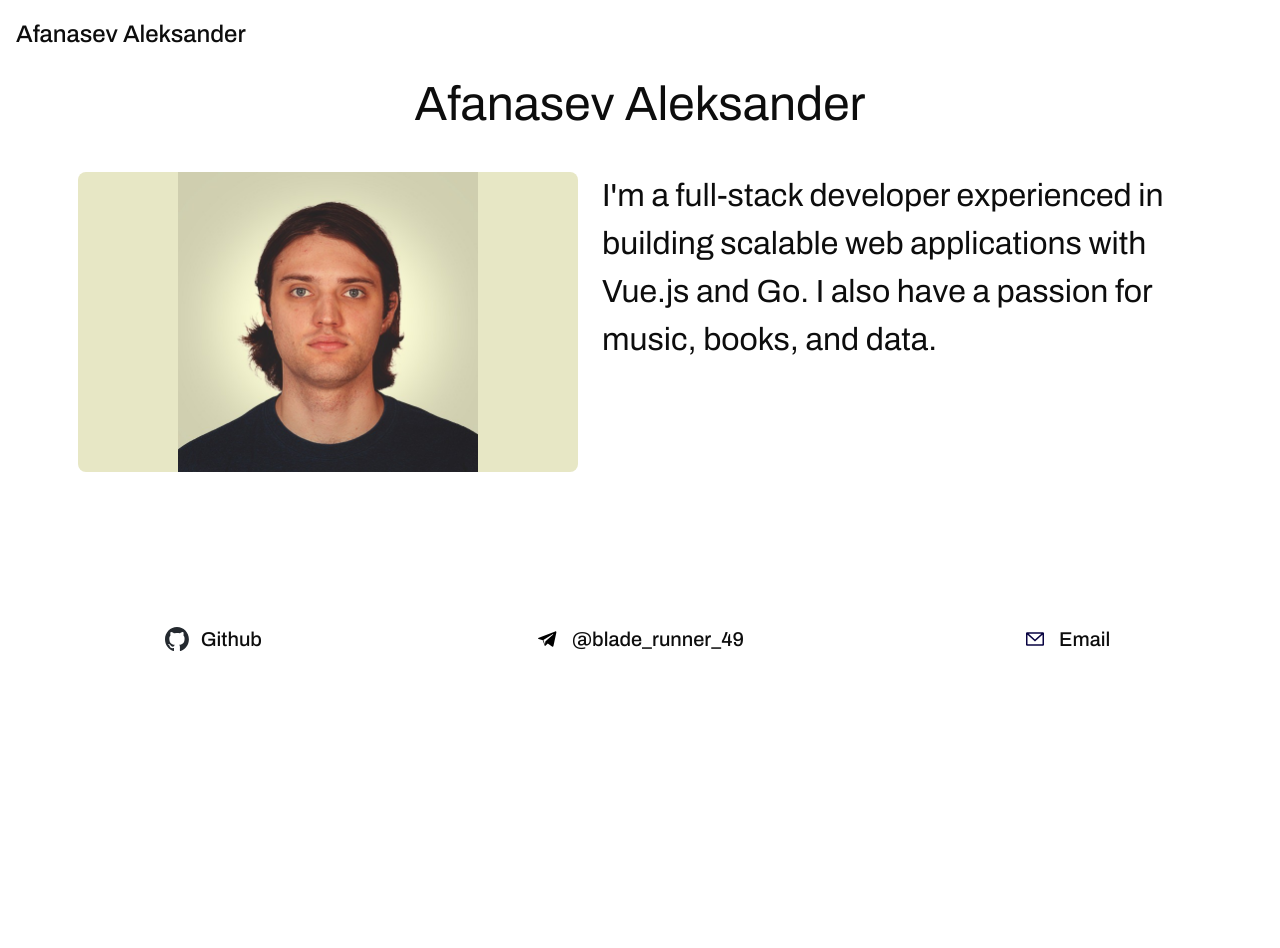
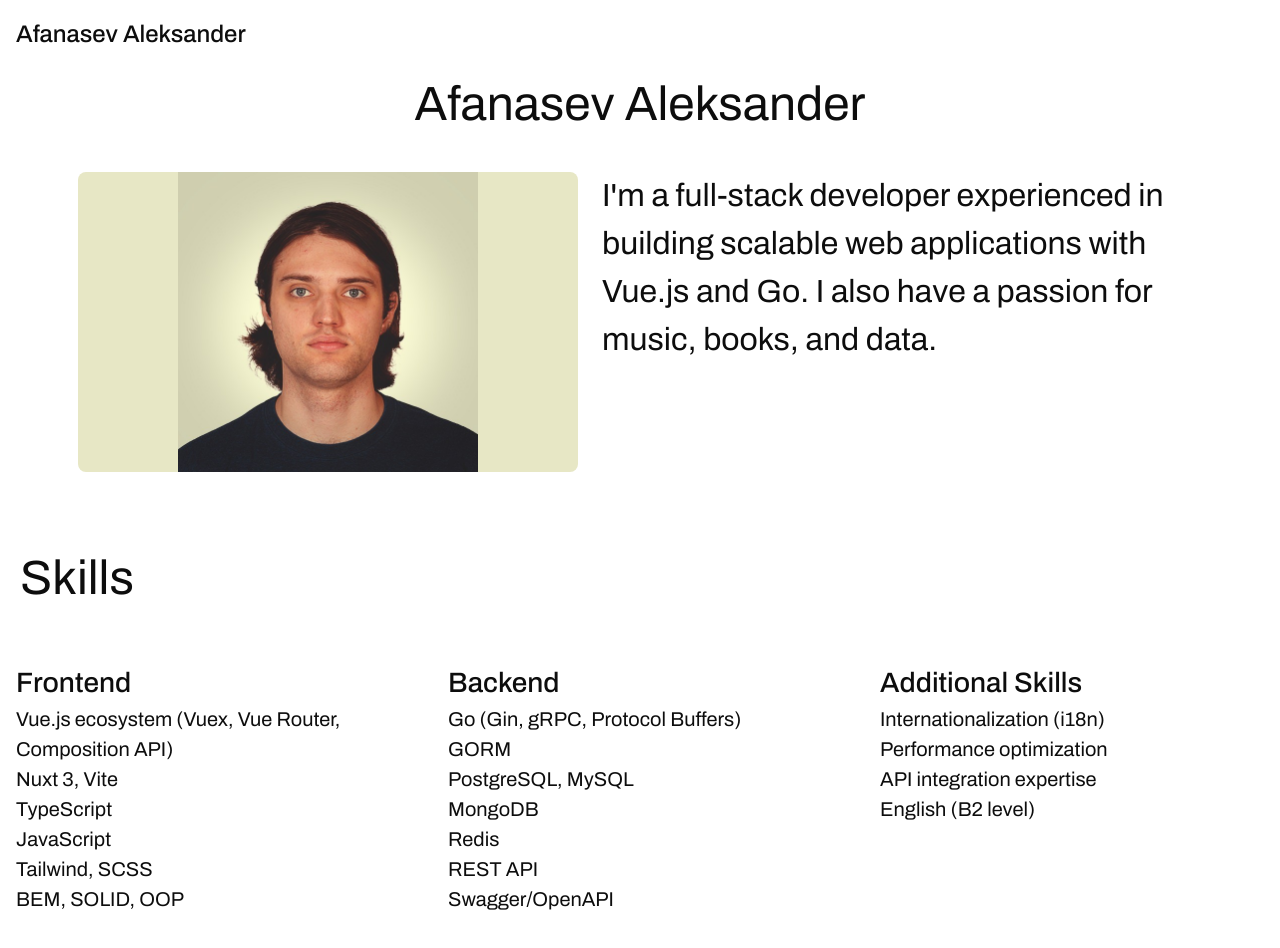
Before and after one commit to myself-organ/myself-frontend, a Vue app: page / in a window 1280 px wide. Shown: the top 948 px of the page. Before the commit the page ends 800 px from the top, so only its background shows below. Built offline with nearby package versions, Linux system fonts and the light colour scheme.

Commit message:
feat: remove HeroSection component; add SkillsSection component to HomePage

```diff
--- /dev/null
+++ b/src/components/home/SkillsSection.vue
@@ -0,0 +1,99 @@
+<template>
+  <section class="skills-section">
+    <h2 class="skills-section__title">Skills</h2>
+    <ul class="skills-list">
+      <li v-for="skill in skills" :key="skill.title" class="skill-card">
+        <h3 class="skill-card__title">{{ skill.title }}</h3>
+        <p class="skill-card__item" v-for="tech in skill.techs" :key="tech">
+          {{ tech }}
+        </p>
+      </li>
+    </ul>
+  </section>
+</template>
+
+<script>
+export default {
+  name: 'SkillsSection',
+  data() {
+    return {
+      skills: [
+        {
+          title: 'Frontend',
+          techs: [
+            'Vue.js ecosystem (Vuex, Vue Router, Composition API)',
+            'Nuxt 3, Vite',
+            'TypeScript',
+            'JavaScript',
+            'Tailwind, SCSS',
+            'BEM, SOLID, OOP',
+          ],
+        },
+        {
+          title: 'Backend',
+          techs: [
+            'Go (Gin, gRPC, Protocol Buffers)',
+            'GORM',
+            'PostgreSQL, MySQL',
+            'MongoDB',
+            'Redis',
+            'REST API',
+            'Swagger/OpenAPI',
+          ],
+        },
+        {
+          title: 'Additional Skills',
+          techs: [
+            'Internationalization (i18n)',
+            'Performance optimization',
+            'API integration expertise',
+            'English (B2 level)',
+          ],
+        },
+      ],
+    };
+  },
+};
+</script>
+
+<style scoped>
+.skills-section {
+  display: flex;
+  flex-direction: column;
+  gap: 2rem;
+  align-items: center;
+  width: 100%;
+  margin: 4.375rem 0;
+}
+
+.skills-section__title {
+  font-size: 3rem;
+  color: var(--color-black);
+  line-height: 1.5;
+  align-self: start;
+  padding-left: 20px;
+}
+
+.skills-list {
+  display: grid;
+  grid-template-columns: repeat(3, 1fr);
+  gap: 1rem;
+  width: 100%;
+}
+
+.skill-card {
+  padding: 1rem;
+  text-align: start;
+}
+.skill-card__title {
+  font-size: 1.75rem;
+  line-height: 1.5;
+  font-weight: 500;
+}
+.skill-card__item {
+  list-style: outside;
+  color: var(--color-black);
+  font-size: 1.25rem;
+  line-height: 1.5;
+}
+</style>
--- a/src/pages/HomePage.vue
+++ b/src/pages/HomePage.vue
@@ -2,6 +2,7 @@
 <template>
   <div class="min-h-screen bg-slate-900 text-white">
     <about-section />
+    <skills-section />
     <section class="media">
       <div class="container">
         <h2 class="section-title">Media</h2>
@@ -39,6 +40,7 @@
 <script setup>
 import { ref } from 'vue';
 import AboutSection from '@/components/home/AboutSection.vue';
+import SkillsSection from '@/components/home/SkillsSection.vue';
 
 const skills = [
   { title: 'Frontend', techs: 'Vue, React, Angular' },
```
Also changed, not shown: src/components/home/HeroSection.vue (deleted, +0 -14 lines).
